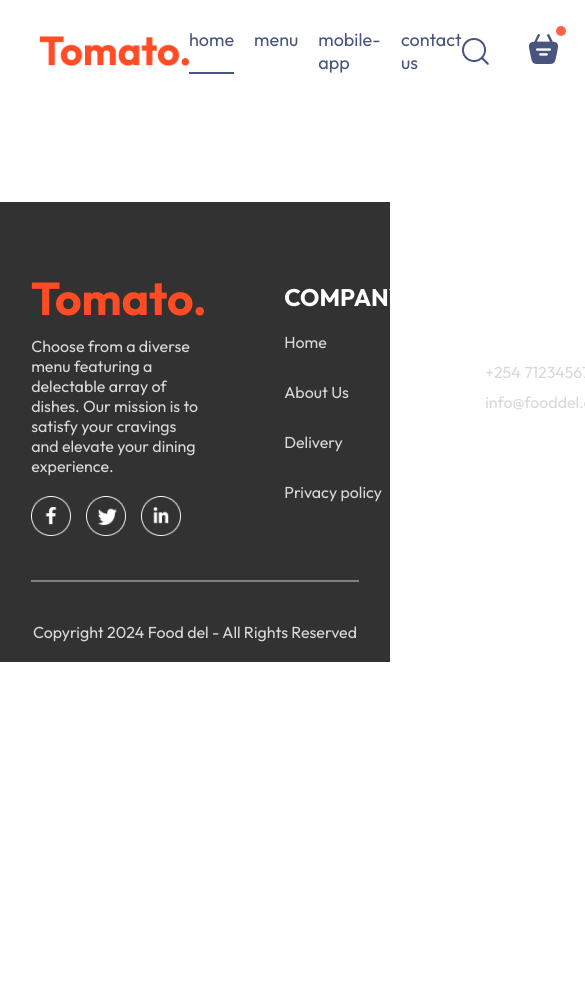
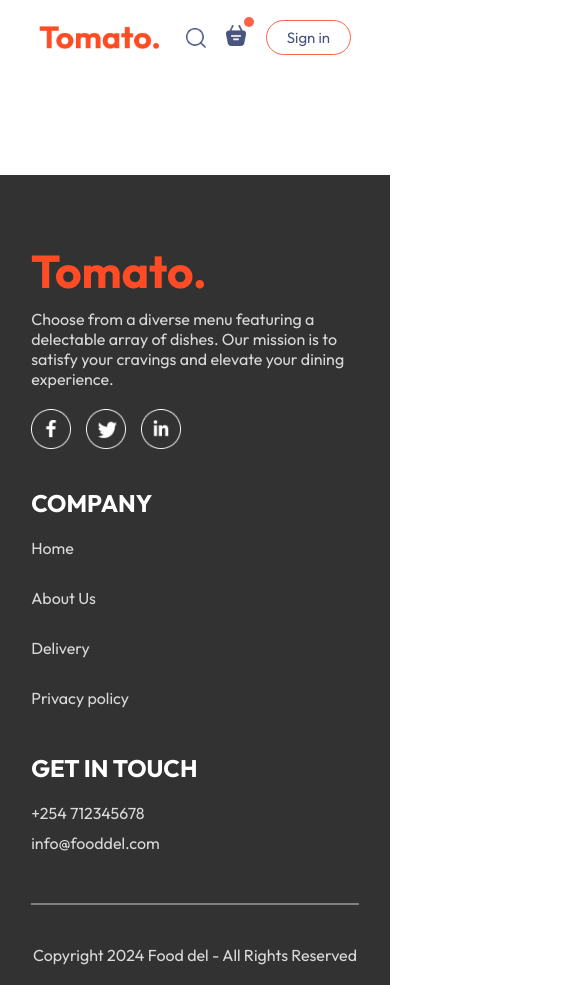
Before and after one commit to Wesebebe/food-delivery-app, a React (Vite) app in the folder frontend/: page /order in a window 390 px wide. Shown: the top 985 px of the page, 585 px wide, since content can reach past the window. Before the commit the page ends 844 px from the top, so only its background shows below. Built offline with nearby package versions, Linux system fonts and the light colour scheme.

Commit message:
Make the site fully responsive

```diff
--- a/frontend/src/components/ExploreMenu/ExploreMenu.css
+++ b/frontend/src/components/ExploreMenu/ExploreMenu.css
@@ -54,3 +54,10 @@
     border: 4px solid tomato;
     padding: 2px;
 }
+
+@media (max-width:1050px) {
+    .explore-menu-text {
+        max-width: 100%;
+        font-size: 14px;
+    }
+}
--- a/frontend/src/components/Footer/Footer.css
+++ b/frontend/src/components/Footer/Footer.css
@@ -50,3 +50,15 @@
     background-color: grey;
     border: none;
 }
+
+@media (max-width:750px) {
+    .footer-content {
+        display: flex;
+        flex-direction: column;
+        gap: 35px;
+
+    }
+    .footer-copyright {
+        text-align: center;
+    }
+}
--- a/frontend/src/components/Header/Header.css
+++ b/frontend/src/components/Header/Header.css
@@ -38,3 +38,23 @@
     font-size: max(1vw, 13px);
     border-radius: 50px;
 }
+
+@media (max-width:1050px) {
+
+    .header-contents {
+        max-width: 45%;
+    }
+}
+
+@media (max-width:750px) {
+
+    .header-contents {
+        max-width: 65%;
+    }
+    .header-contents p {
+        display: none;
+    }
+    .header-contents button {
+        padding: 2w 4vw;
+    }
+}
--- a/frontend/src/components/navbar/Navbar.css
+++ b/frontend/src/components/navbar/Navbar.css
@@ -60,3 +60,54 @@
     top: -8px;
     right: -8px;
 }
+
+@media (max-width:1050px) {
+    .navbar .logo {
+        width: 140px;
+    }
+    .navbar-menu {
+        gap: 20px;
+        font-size: 17px;
+    }
+    .navbar-right {
+        gap: 30px;
+    }
+    .navbar-right img {
+        width: 22px;
+    }
+    .navbar-right button {
+        padding: 8px 25px;
+    }
+}
+
+@media (max-width:900px) {
+    .navbar .logo {
+        width: 120px;
+    }
+
+    .navbar-menu {
+        gap: 15px;
+        font-size: 16px;
+    }
+
+    .navbar-right {
+        gap: 20px;
+    }
+
+    .navbar-right img {
+        width: 20px;
+    }
+
+    .navbar-right button {
+        padding: 7px 20px;
+        font-size: 15px;
+    }
+}
+
+@media (max-width:750px) {
+
+
+    .navbar-menu {
+        display: none;
+    }
+}
```
